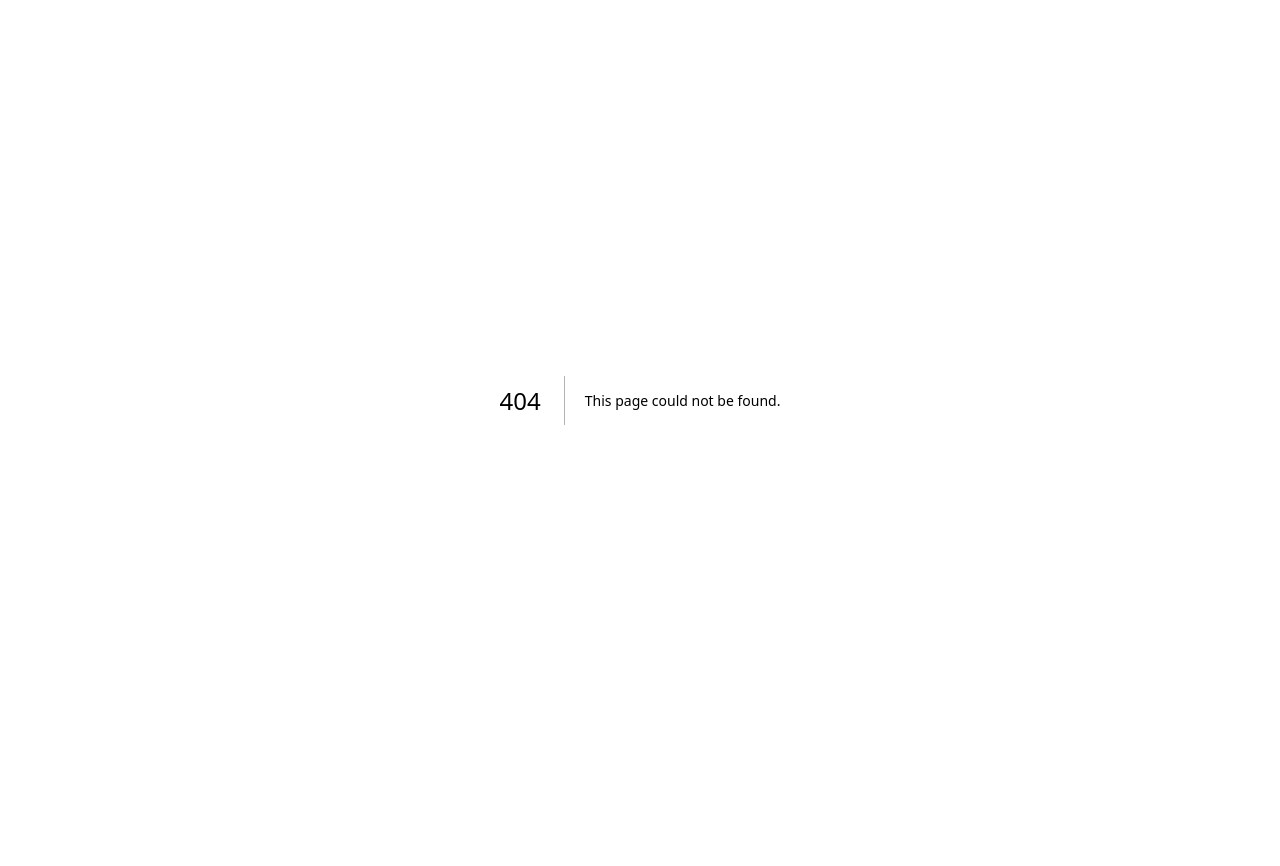
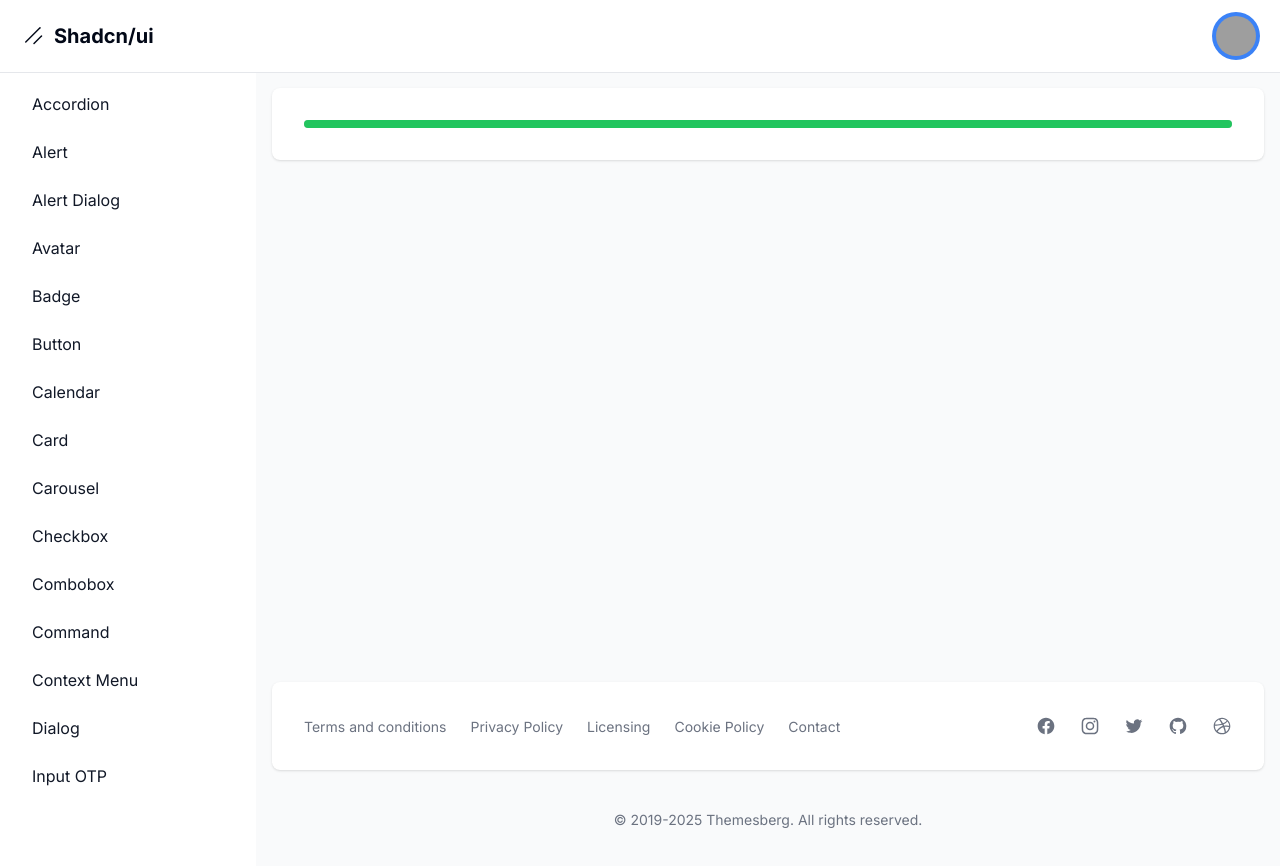
Before and after one commit to ImNotGabo/shadcn-dashboard, a Next.js app: page /dashboard/progress in a window 1280 px wide. Before the commit this address had no page. Shown: the top 866 px of the page. Before the commit the page ends 800 px from the top, so only its background shows below. Built offline with nearby package versions, Linux system fonts and the light colour scheme; grey boxes are pictures that could not be loaded.

Commit message:
add ProgressDemo component to showcase dynamic progress updates

```diff
--- /dev/null
+++ b/src/app/dashboard/progress/page.tsx
@@ -0,0 +1,37 @@
+'use client';
+
+import { useEffect, useState } from 'react';
+import { Progress } from '@/components/ui/progress';
+import { cn } from '@/lib/utils';
+
+export default function ProgressDemo() {
+	const [progress, setProgress] = useState(0);
+
+	useEffect(() => {
+		const interval = setInterval(() => {
+			setProgress((prev) => {
+				if (prev >= 100) {
+					clearInterval(interval);
+					return 100;
+				}
+				return prev + 1;
+			});
+		}, 50);
+		return () => {
+			clearInterval(interval);
+		};
+	}, []);
+
+	return (
+		<div className='flex justify-center'>
+			<Progress
+				value={progress}
+				indicatorColor={cn({
+					'bg-red-500': progress < 50,
+					'bg-yellow-500': progress >= 50 && progress < 80,
+					'bg-green-500': progress >= 80,
+				})}
+			/>
+		</div>
+	);
+}
```
